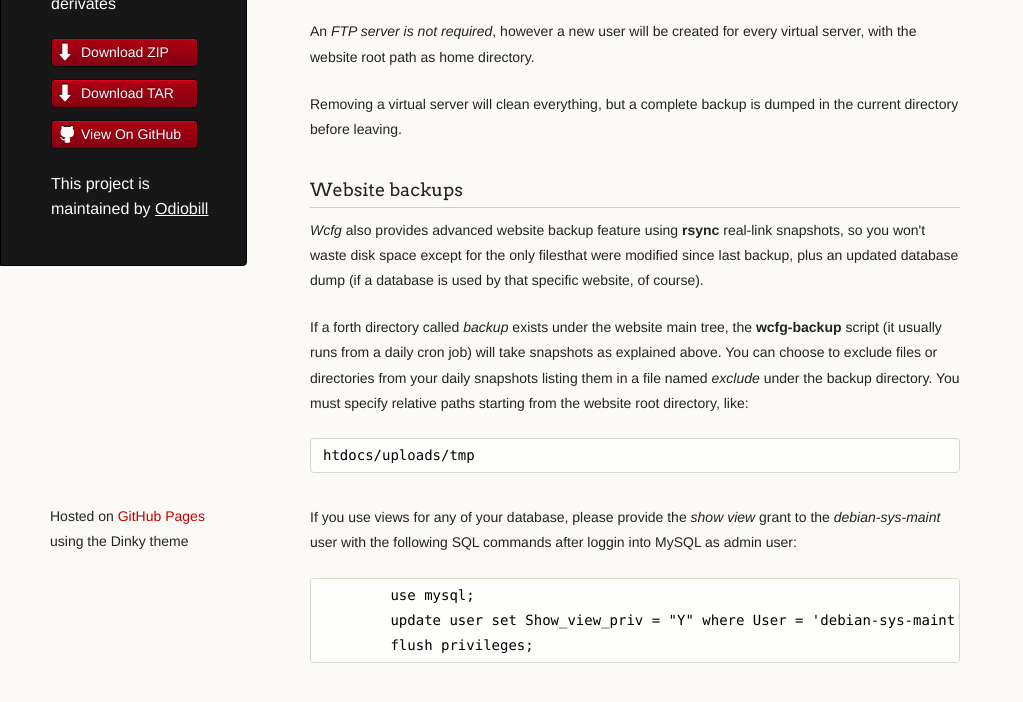
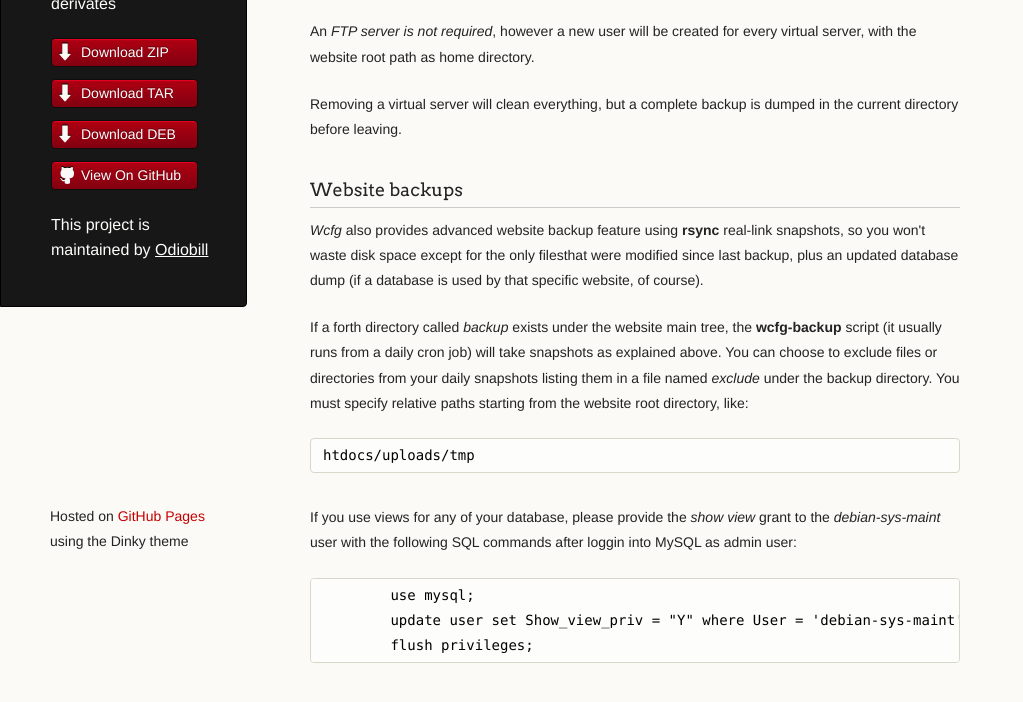
Before and after one commit to Odiobill/wcfg, a plain HTML site: page index.html in a window 1280 px wide. Shown: the part 214-916 px from the top of the page, without its empty margins (0-1023 px from the left). Drawn offline with Linux system fonts and the light colour scheme.

Commit message:
Update index.html
Added link to pre-build deb package.

```diff
--- a/index.html
+++ b/index.html
@@ -22,6 +22,7 @@
         <ul>
           <li class="download"><a class="buttons" href="https://github.com/Odiobill/wcfg/zipball/master">Download ZIP</a></li>
           <li class="download"><a class="buttons" href="https://github.com/Odiobill/wcfg/tarball/master">Download TAR</a></li>
+          <li class="download"><a class="buttons" href="http://odiobill.github.com/wcfg/wcfg_1.0-7_all.deb">Download DEB</a></li>
           <li><a class="buttons github" href="https://github.com/Odiobill/wcfg">View On GitHub</a></li>
         </ul>
 
```
